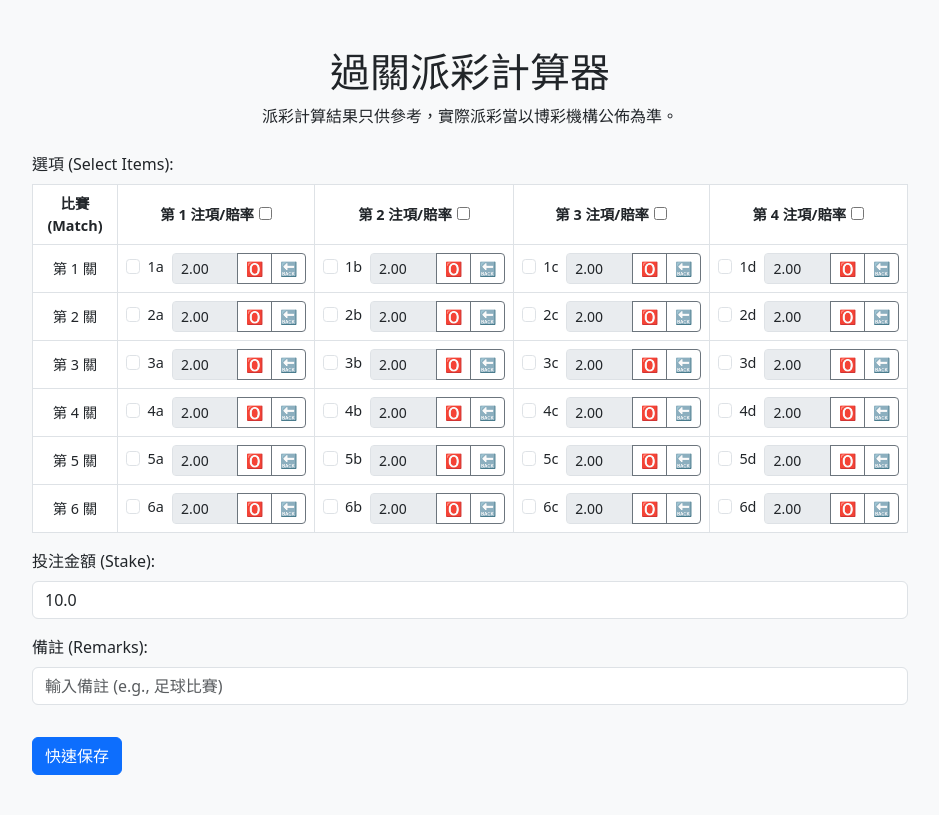
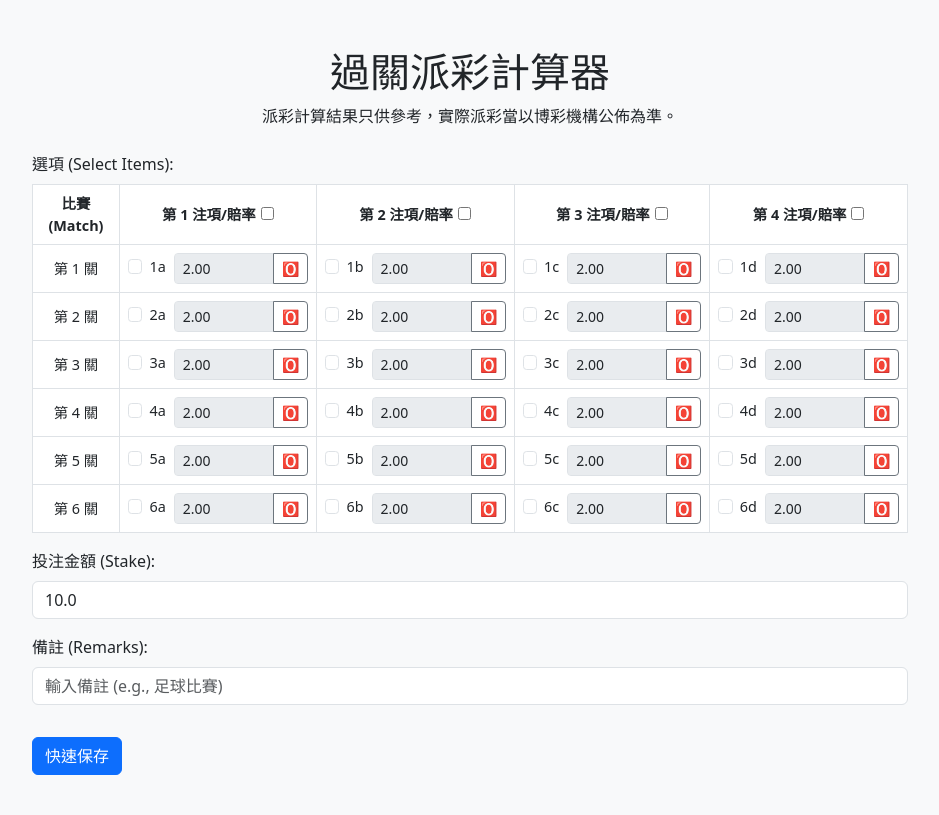
Before and after one commit to ioioioiooioo/qqp_cal, a Flask app: page / in a window 1280 px wide. Shown: the top 815 px of the page, without its empty margins (170-1109 px from the left). Run offline with Flask 3, Linux system fonts and the light colour scheme.

Commit message:
Update index.html

```diff
--- a/templates/index.html
+++ b/templates/index.html
@@ -50,7 +50,6 @@
                                                     {% if result is defined and i|string + c not in result.selected %}disabled{% endif %}
                                                     oninput="storeValue(this)">
                                                 <button type="button" class="btn btn-outline-secondary" onclick="setToZero('odds_{{ i }}{{ c }}')">🅾️</button>
-                                                <button type="button" class="btn btn-outline-secondary" onclick="undo('odds_{{ i }}{{ c }}')">🔙</button>
                                             </div>
                                         </div>
                                     </td>
```
